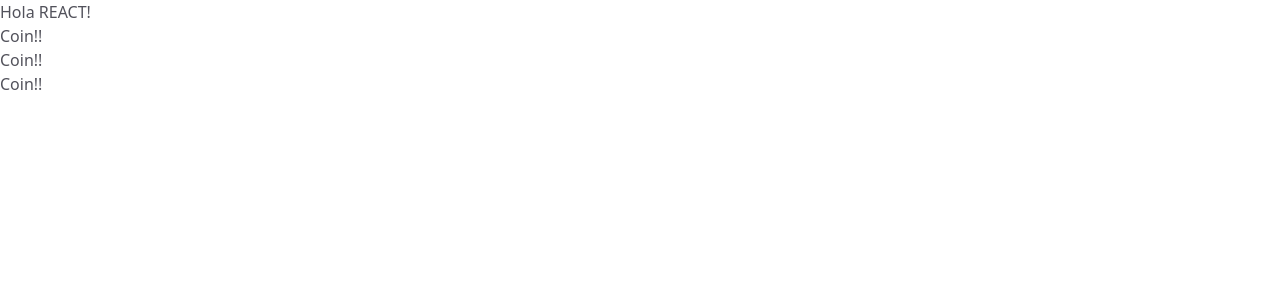
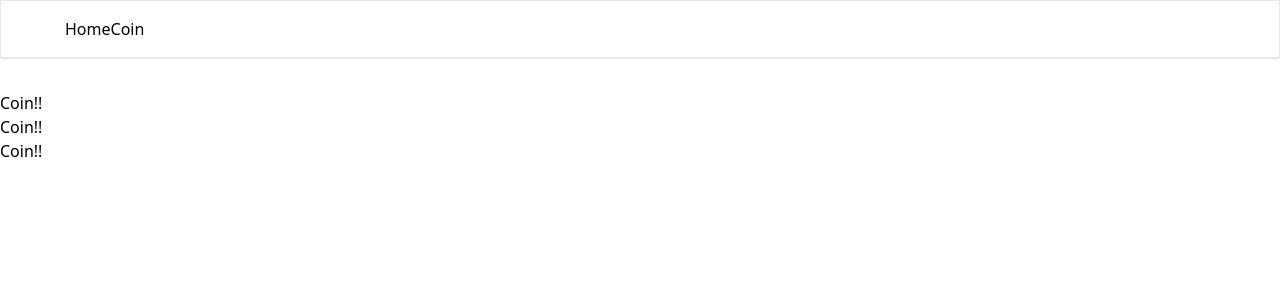
Before and after one commit to Alejuda/crypto-pro, a React (Create React App) app: page / in a window 1280 px wide. Shown: the top 300 px of the page. Built offline with nearby package versions, Linux system fonts and the light colour scheme.

Commit message:
Add router config and routes

```diff
--- a/package.json
+++ b/package.json
@@ -10,6 +10,7 @@
     "react": "^18.2.0",
     "react-dom": "^18.2.0",
     "react-redux": "^8.1.1",
+    "react-router-dom": "^6.13.0",
     "react-scripts": "5.0.1",
     "web-vitals": "^2.1.4"
   },
--- a/src/App.js
+++ b/src/App.js
@@ -1,11 +1,18 @@
-import CoinsList from './components/CoinsList';
+import { BrowserRouter as Router, Routes, Route } from 'react-router-dom';
+import Layout from './components/Layout';
+import Coins from './routes/Coins';
+import SpecificCoin from './routes/SpecificCoin';
 
 function App() {
   return (
-    <div className="App text-zinc-600">
-      Hola REACT!
-      <CoinsList />
-    </div>
+    <Router>
+      <Routes>
+        <Route path="/" element={<Layout />}>
+          <Route index element={<Coins />} />
+          <Route path="coin" element={<SpecificCoin />} />
+        </Route>
+      </Routes>
+    </Router>
   );
 }
 
--- /dev/null
+++ b/src/components/CoinSection.js
@@ -0,0 +1,9 @@
+function CoinSection() {
+  return (
+    <section>
+      Specific Coin
+    </section>
+  );
+}
+
+export default CoinSection;
--- /dev/null
+++ b/src/components/Layout.js
@@ -0,0 +1,10 @@
+import { Outlet } from 'react-router-dom';
+import Navbar from './Navbar';
+
+const Layout = () => (
+  <>
+    <Navbar />
+    <Outlet />
+  </>
+);
+export default Layout;
--- /dev/null
+++ b/src/components/Navbar.js
@@ -0,0 +1,10 @@
+import { NavLink } from 'react-router-dom';
+
+const Navbar = () => (
+  <header className="flex px-16 items-center py-4 mb-8 border border-b-2">
+    <NavLink to="/">Home</NavLink>
+    <NavLink to="/coin">Coin</NavLink>
+  </header>
+);
+
+export default Navbar;
--- /dev/null
+++ b/src/routes/Coins.js
@@ -0,0 +1,7 @@
+import CoinsList from '../components/CoinsList';
+
+const Coins = () => (
+  <CoinsList />
+);
+
+export default Coins;
--- /dev/null
+++ b/src/routes/SpecificCoin.js
@@ -0,0 +1,7 @@
+import CoinSection from '../components/CoinSection';
+
+const SpecificCoin = () => (
+  <CoinSection />
+);
+
+export default SpecificCoin;
```
Also changed, not shown: 1 other file (tests, documents, lock files or other folders).
